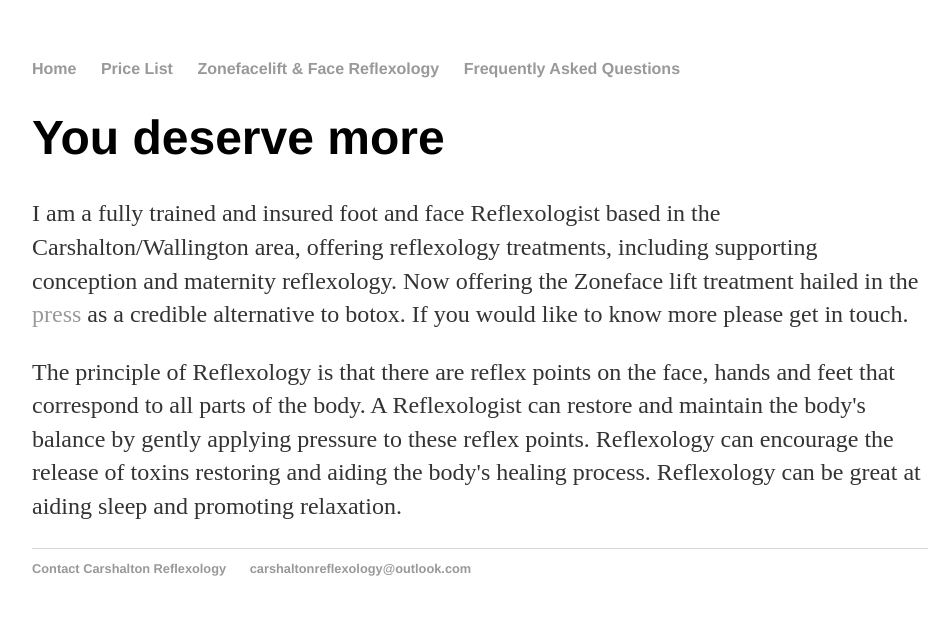
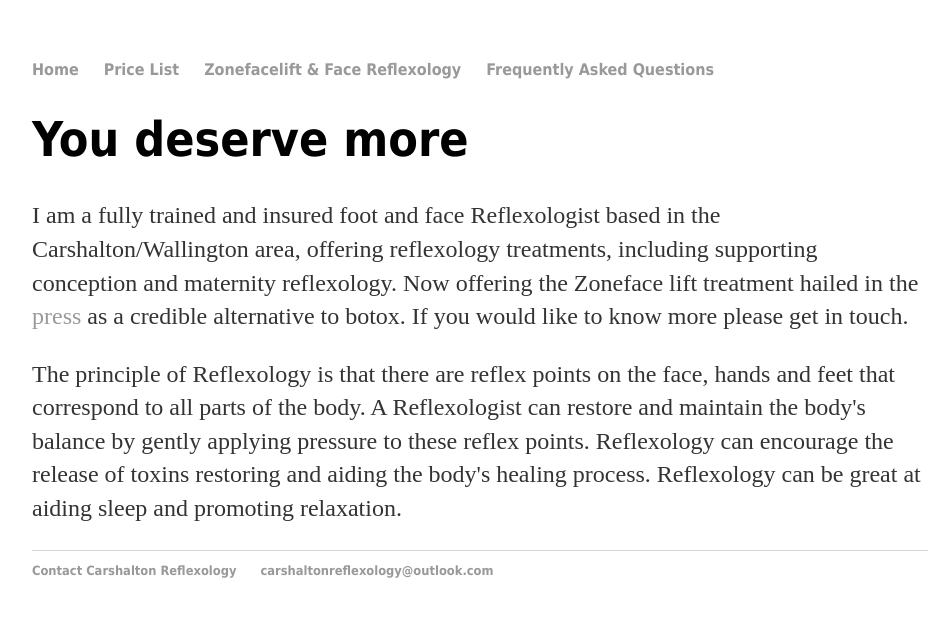
Before and after one commit to Rednax-lab/rednax-lab.github.io, a Jekyll site: the page built from index.html, in a window 1280 px wide. Shown: the top 617 px of the page, without its empty margins (160-1112 px from the left). Built offline with Jekyll 4.4.1, drawn with Linux system fonts in a browser that asks for light colours.

Commit message:
Update main.css

```diff
--- a/css/main.css
+++ b/css/main.css
@@ -3,7 +3,7 @@ body {
     width: 70%;
 }
 nav ul, footer ul {
-    font-family:'dotum', 'Helvetica', 'Sans-Serif';
+    font-family:'Tahoma', 'Helvetica', 'Sans-Serif';
     padding: 0px;
     list-style: none;
     font-weight: bold;
@@ -21,7 +21,7 @@ a:hover {
 }
 h1 {
     font-size: 3em;
-    font-family:'dotum', 'Helvetica', 'Sans-Serif';
+    font-family:'Tahoma', 'Helvetica', 'Sans-Serif';
 }
 p {
     font-size: 1.5em;
```
